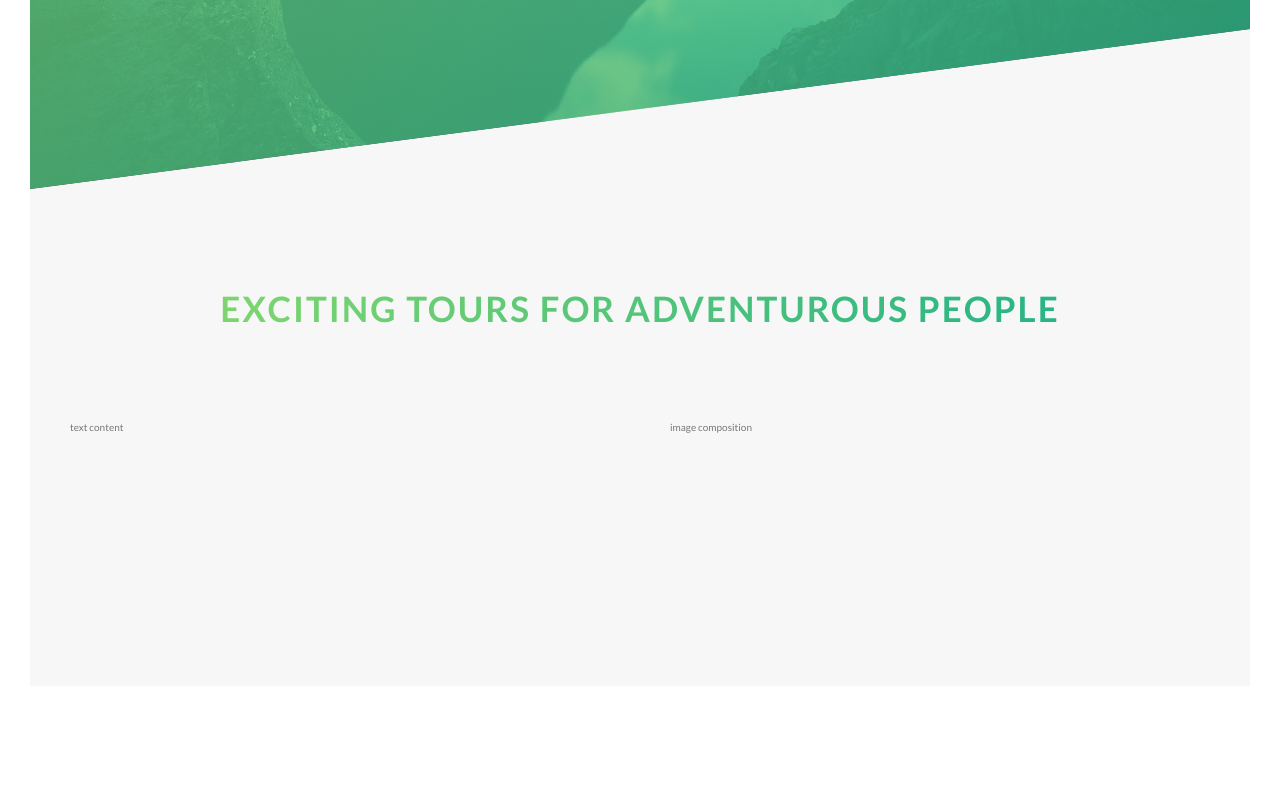
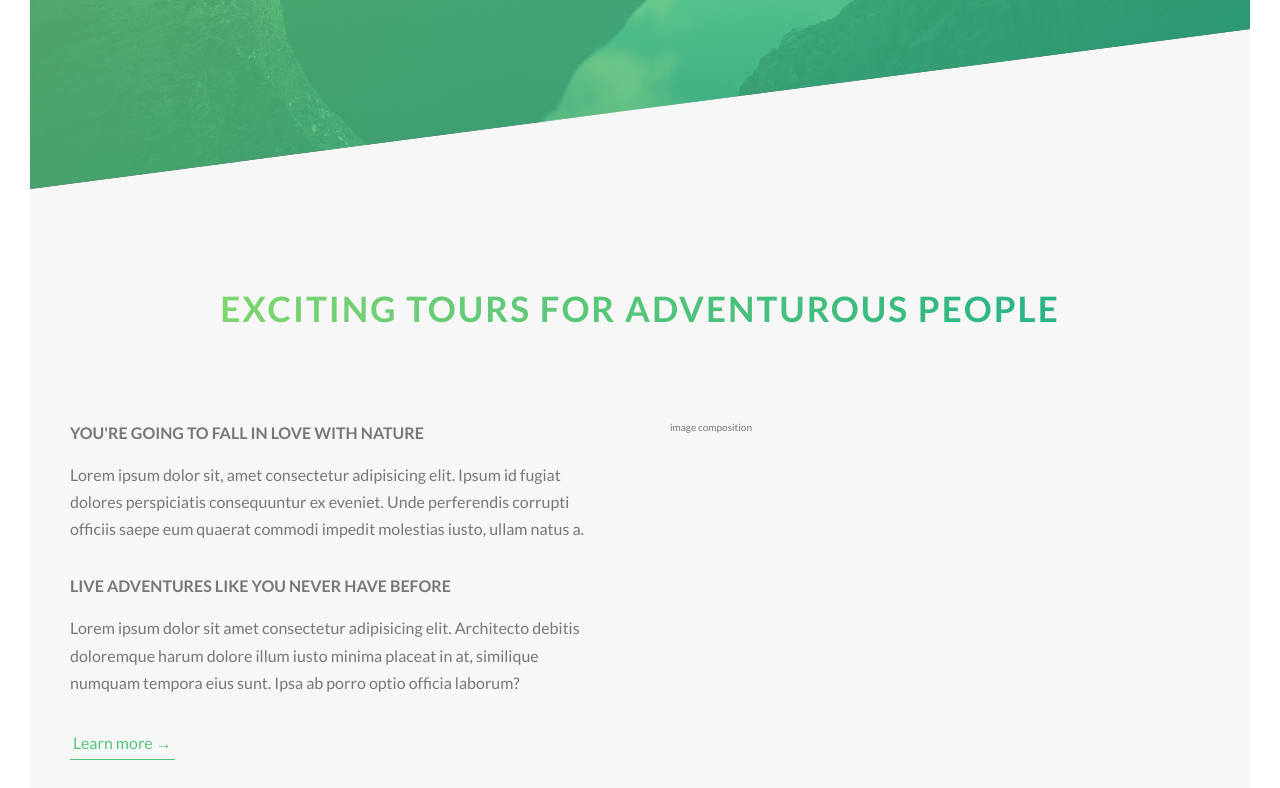
Before and after one commit to JKHarley/natours, a website: page index.html in a window 1280 px wide. Shown: the part 601-1389 px from the top of the page. Before the commit the page ends 1317 px from the top, so only its background shows below. Drawn offline with Linux system fonts and the light colour scheme.

Commit message:
added styling to fonts and button

```diff
--- a/index.html
+++ b/index.html
@@ -85,7 +85,7 @@
 
     <main>
         <section class="section-about">
-            <div class="u-center-text u-margin-bottom-8">
+            <div class="u-center-text u-margin-bottom-big">
                 <h2 class="heading-secondary">
                     Exciting tours for adventurous people
                 </h2>
@@ -93,7 +93,22 @@
 
             <div class="row">
                 <div class="col-1-of-2">
-                    text content
+                    <h3 class="heading-tertiary u-margin-bottom-small">You're going to fall in love with nature</h3>
+                    <p class="paragraph">
+                        Lorem ipsum dolor sit, amet consectetur adipisicing elit. Ipsum id fugiat dolores perspiciatis
+                        consequuntur ex eveniet. Unde perferendis corrupti officiis saepe eum quaerat commodi impedit
+                        molestias iusto, ullam natus a.
+                    </p>
+
+                    <h3 class="heading-tertiary u-margin-bottom-small">Live adventures like you never have before</h3>
+                    <p class="paragraph">
+                        Lorem ipsum dolor sit amet consectetur adipisicing elit. Architecto debitis doloremque harum
+                        dolore
+                        illum iusto minima placeat in at, similique numquam tempora eius sunt. Ipsa ab porro optio
+                        officia laborum?
+                    </p>
+
+                    <a href="#" class="btn-text">Learn more &rarr;</a>
                 </div>
                 <div class="col-1-of-2">
                     image composition
--- a/sass/abstracts/_variables.scss
+++ b/sass/abstracts/_variables.scss
@@ -8,6 +8,9 @@ $color-grey-dark: #777;
 $color-white: #fff;
 $color-black: #000;
 
+// Fonts
+$default-font-size: 1.6rem;
+
 // Grid
 $grid-width: 114rem;
 $gutter-vertical: 8rem;
--- a/sass/base/_typography.scss
+++ b/sass/base/_typography.scss
@@ -53,3 +53,17 @@ body {
         text-shadow: .5rem 1rem 2rem rgba($color-black, .2);
     }
 }
+
+.heading-tertiary {
+    font-size: $default-font-size;
+    font-weight: 700;
+    text-transform: uppercase;
+}
+
+.paragraph {
+    font-size: $default-font-size;
+
+    &:not(:last-child) {
+        margin-bottom: 3rem;
+    }
+}
--- a/sass/base/_utilites.scss
+++ b/sass/base/_utilites.scss
@@ -2,6 +2,14 @@
     text-align: center;
 }
 
-.u-margin-bottom-8 {
+.u-margin-bottom-small {
+    margin-bottom: 1.5rem;
+}
+
+.u-margin-bottom-medium {
+    margin-bottom: 4rem;
+}
+
+.u-margin-bottom-big {
     margin-bottom: 8rem;
 }
--- a/sass/components/_button.scss
+++ b/sass/components/_button.scss
@@ -8,7 +8,7 @@
         transition: all .2s;
         backface-visibility: hidden;
         position: relative;
-        font-size: 1.6rem;
+        font-size: $default-font-size;
     }
 
     &:hover {
@@ -53,3 +53,28 @@
         animation-fill-mode: backwards;
     }
 }
+
+.btn-text {
+    &:link,
+    &:visited {
+        font-size: $default-font-size;
+        color: $color-primary;
+        display: inline-block;
+        text-decoration: none;
+        border-bottom:  1px solid $color-primary;
+        padding: 3px;
+        transition: all .2s;
+    }
+
+    &:hover {
+        background: $color-primary;
+        color: $color-white;
+        box-shadow: 0 1rem 2rem rgba($color-black,.15);
+        transform: translateY(-2px);
+    }
+
+    &:active {
+        box-shadow: 0 .5rem 1rem rgba($color-black,.15);
+        transform: translateY(0);
+    }
+}
```
Also changed, not shown: css/style.css.
